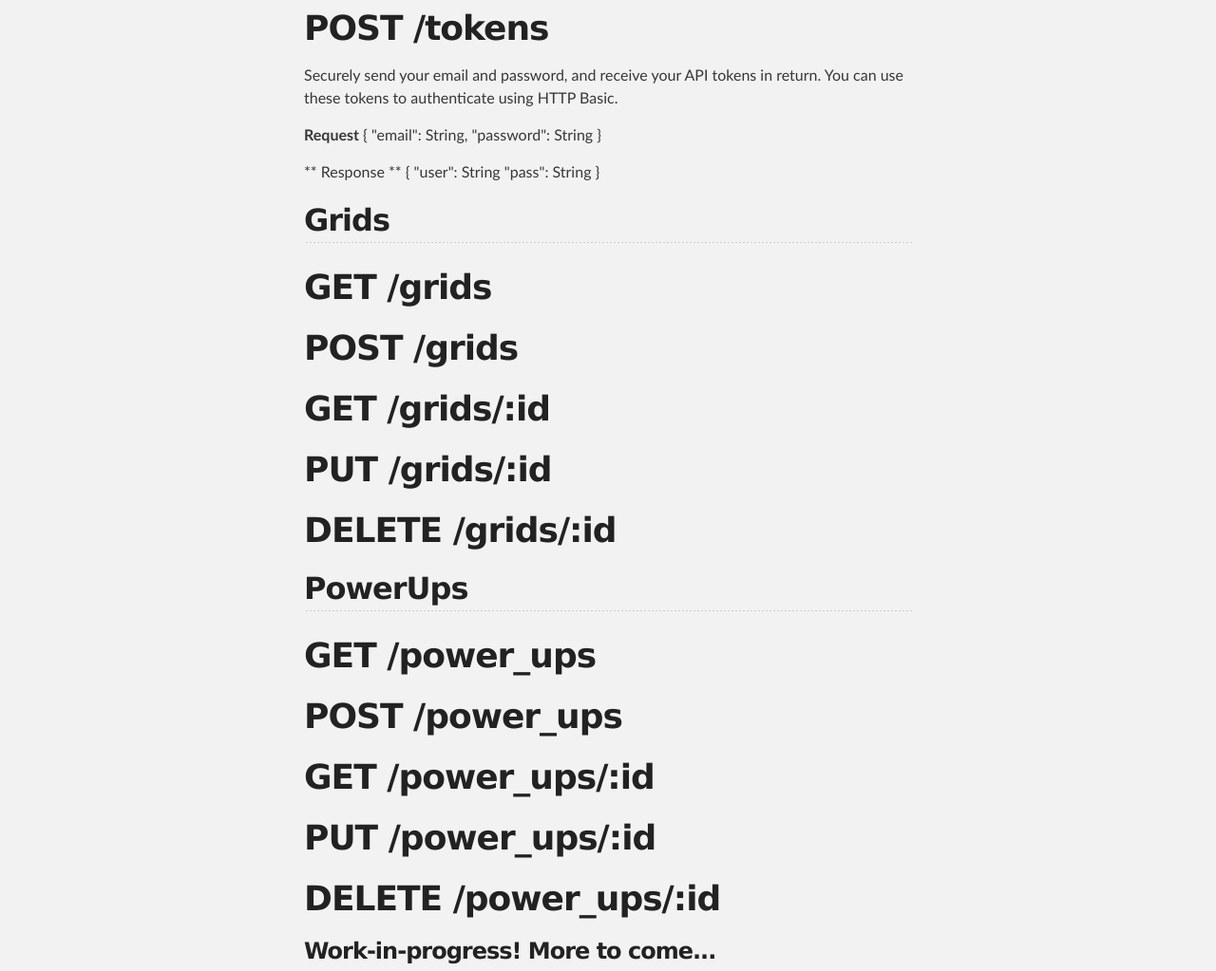
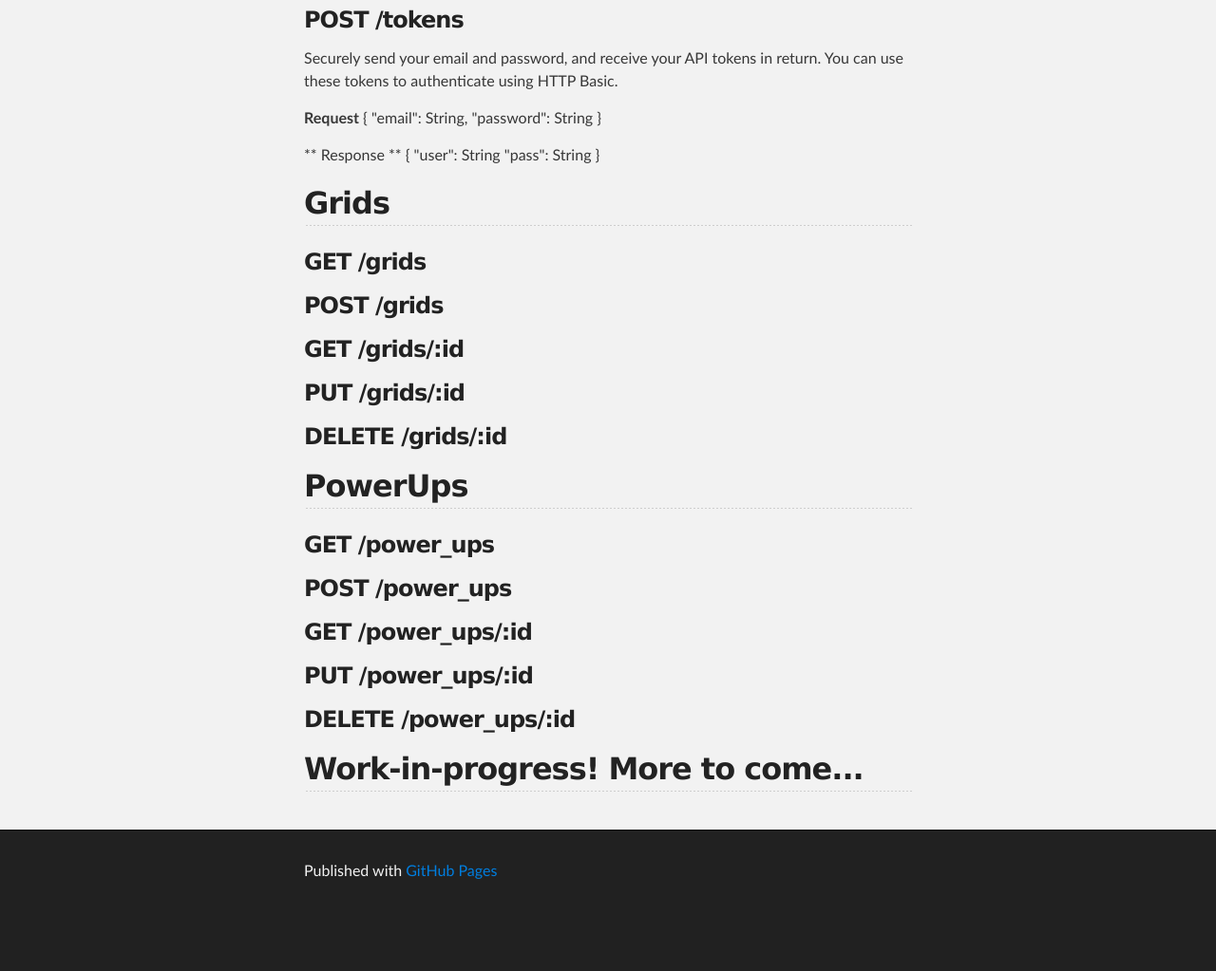
Before and after one commit to PowerUpInc/powerupinc.github.io, a plain HTML site: page index.html in a window 1280 px wide. Shown: the part 2723-3746 px from the top of the page at 95% size. After the commit the page ends 3687 px from the top, so only its background shows below. Drawn offline with Linux system fonts and the light colour scheme.

Commit message:
Replace master branch with page content via GitHub

```diff
--- a/index.html
+++ b/index.html
@@ -124,8 +124,8 @@
 <h2>
 <a name="authentication" class="anchor" href="#authentication"><span class="octicon octicon-link"></span></a>Authentication</h2>
 
-<h1>
-<a name="post-tokens" class="anchor" href="#post-tokens"><span class="octicon octicon-link"></span></a>POST /tokens</h1>
+<h3>
+<a name="post-tokens" class="anchor" href="#post-tokens"><span class="octicon octicon-link"></span></a>POST /tokens</h3>
 
 <p>Securely send your email and password, and receive your API tokens in return. You can use these tokens to authenticate using HTTP Basic.</p>
 
@@ -144,41 +144,41 @@
 <h2>
 <a name="grids-1" class="anchor" href="#grids-1"><span class="octicon octicon-link"></span></a>Grids</h2>
 
-<h1>
-<a name="get-grids" class="anchor" href="#get-grids"><span class="octicon octicon-link"></span></a>GET /grids</h1>
+<h3>
+<a name="get-grids" class="anchor" href="#get-grids"><span class="octicon octicon-link"></span></a>GET /grids</h3>
 
-<h1>
-<a name="post-grids" class="anchor" href="#post-grids"><span class="octicon octicon-link"></span></a>POST /grids</h1>
+<h3>
+<a name="post-grids" class="anchor" href="#post-grids"><span class="octicon octicon-link"></span></a>POST /grids</h3>
 
-<h1>
-<a name="get-gridsid" class="anchor" href="#get-gridsid"><span class="octicon octicon-link"></span></a>GET /grids/:id</h1>
+<h3>
+<a name="get-gridsid" class="anchor" href="#get-gridsid"><span class="octicon octicon-link"></span></a>GET /grids/:id</h3>
 
-<h1>
-<a name="put-gridsid" class="anchor" href="#put-gridsid"><span class="octicon octicon-link"></span></a>PUT /grids/:id</h1>
+<h3>
+<a name="put-gridsid" class="anchor" href="#put-gridsid"><span class="octicon octicon-link"></span></a>PUT /grids/:id</h3>
 
-<h1>
-<a name="delete-gridsid" class="anchor" href="#delete-gridsid"><span class="octicon octicon-link"></span></a>DELETE /grids/:id</h1>
+<h3>
+<a name="delete-gridsid" class="anchor" href="#delete-gridsid"><span class="octicon octicon-link"></span></a>DELETE /grids/:id</h3>
 
 <h2>
 <a name="powerups-1" class="anchor" href="#powerups-1"><span class="octicon octicon-link"></span></a>PowerUps</h2>
 
-<h1>
-<a name="get-power_ups" class="anchor" href="#get-power_ups"><span class="octicon octicon-link"></span></a>GET /power_ups</h1>
-
-<h1>
-<a name="post-power_ups" class="anchor" href="#post-power_ups"><span class="octicon octicon-link"></span></a>POST /power_ups</h1>
-
-<h1>
-<a name="get-power_upsid" class="anchor" href="#get-power_upsid"><span class="octicon octicon-link"></span></a>GET /power_ups/:id</h1>
-
-<h1>
-<a name="put-power_upsid" class="anchor" href="#put-power_upsid"><span class="octicon octicon-link"></span></a>PUT /power_ups/:id</h1>
-
-<h1>
-<a name="delete-power_upsid" class="anchor" href="#delete-power_upsid"><span class="octicon octicon-link"></span></a>DELETE /power_ups/:id</h1>
+<h3>
+<a name="get-power_ups" class="anchor" href="#get-power_ups"><span class="octicon octicon-link"></span></a>GET /power_ups</h3>
 
 <h3>
-<a name="work-in-progress-more-to-come" class="anchor" href="#work-in-progress-more-to-come"><span class="octicon octicon-link"></span></a>Work-in-progress! More to come...</h3>
+<a name="post-power_ups" class="anchor" href="#post-power_ups"><span class="octicon octicon-link"></span></a>POST /power_ups</h3>
+
+<h3>
+<a name="get-power_upsid" class="anchor" href="#get-power_upsid"><span class="octicon octicon-link"></span></a>GET /power_ups/:id</h3>
+
+<h3>
+<a name="put-power_upsid" class="anchor" href="#put-power_upsid"><span class="octicon octicon-link"></span></a>PUT /power_ups/:id</h3>
+
+<h3>
+<a name="delete-power_upsid" class="anchor" href="#delete-power_upsid"><span class="octicon octicon-link"></span></a>DELETE /power_ups/:id</h3>
+
+<h2>
+<a name="work-in-progress-more-to-come" class="anchor" href="#work-in-progress-more-to-come"><span class="octicon octicon-link"></span></a>Work-in-progress! More to come...</h2>
       </section>
     </div>
 
```
Also changed, not shown: params.json (+1 -1 lines).
